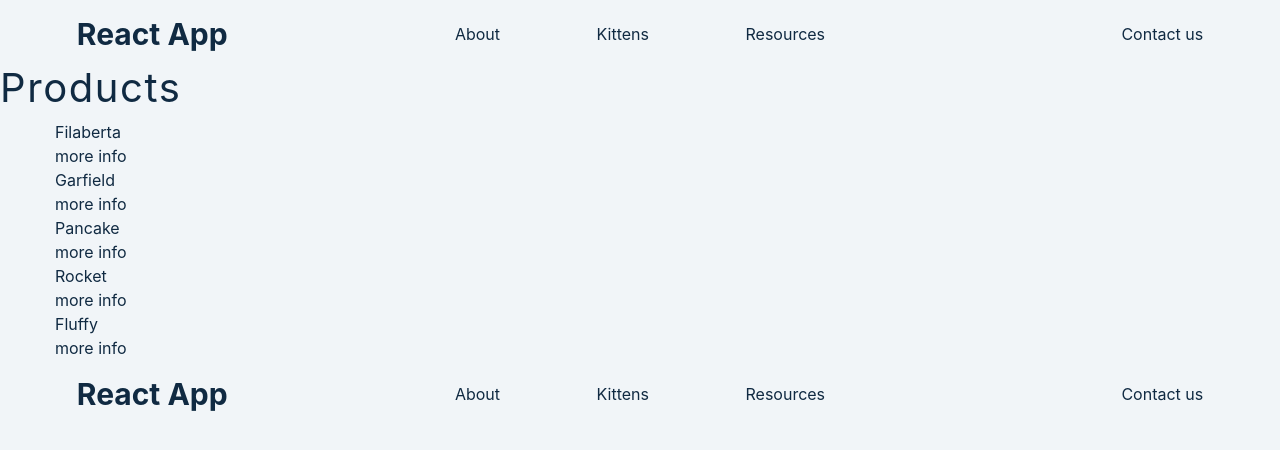
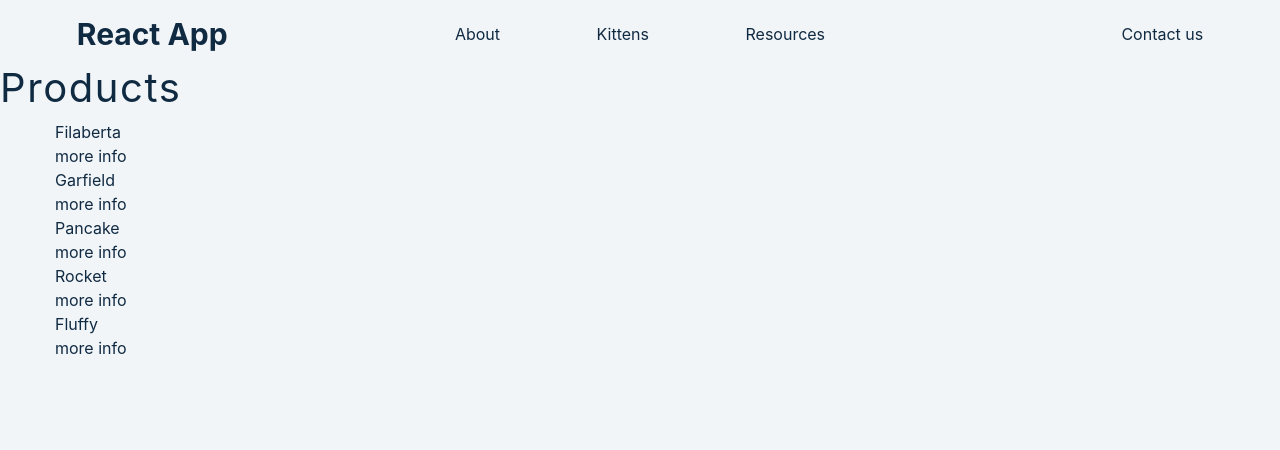
Before and after one commit to paulweezydesign/react-sidebar-context-with-routing, a React (Create React App) app: page /kittens in a window 1280 px wide. Shown: the top 450 px of the page. Built offline with nearby package versions, Linux system fonts and the light colour scheme.

Commit message:
2 files modified

```diff
--- a/src/index.js
+++ b/src/index.js
@@ -29,7 +29,6 @@ ReactDOM.render(
             <Route path="/contact" element={<Contact />} />
           </Route>
         </Routes>
-        <App />
       </AppProvider>
     </BrowserRouter>
   </React.StrictMode>,
--- a/src/routes/Home.jsx
+++ b/src/routes/Home.jsx
@@ -1,14 +1,10 @@
 import React from 'react';
-import { FaBars } from 'react-icons/fa';
-import { useGlobalContext } from '../context';
 
 const Home = () => {
-  const { openSidebar, openModal } = useGlobalContext();
   return (
     <section className="grid grid-cols-1 place-items-center h-screen">
       <main>
         <h1 className="text-7xl font-black">Home</h1>
-
       </main>
     </section>
   );
```
